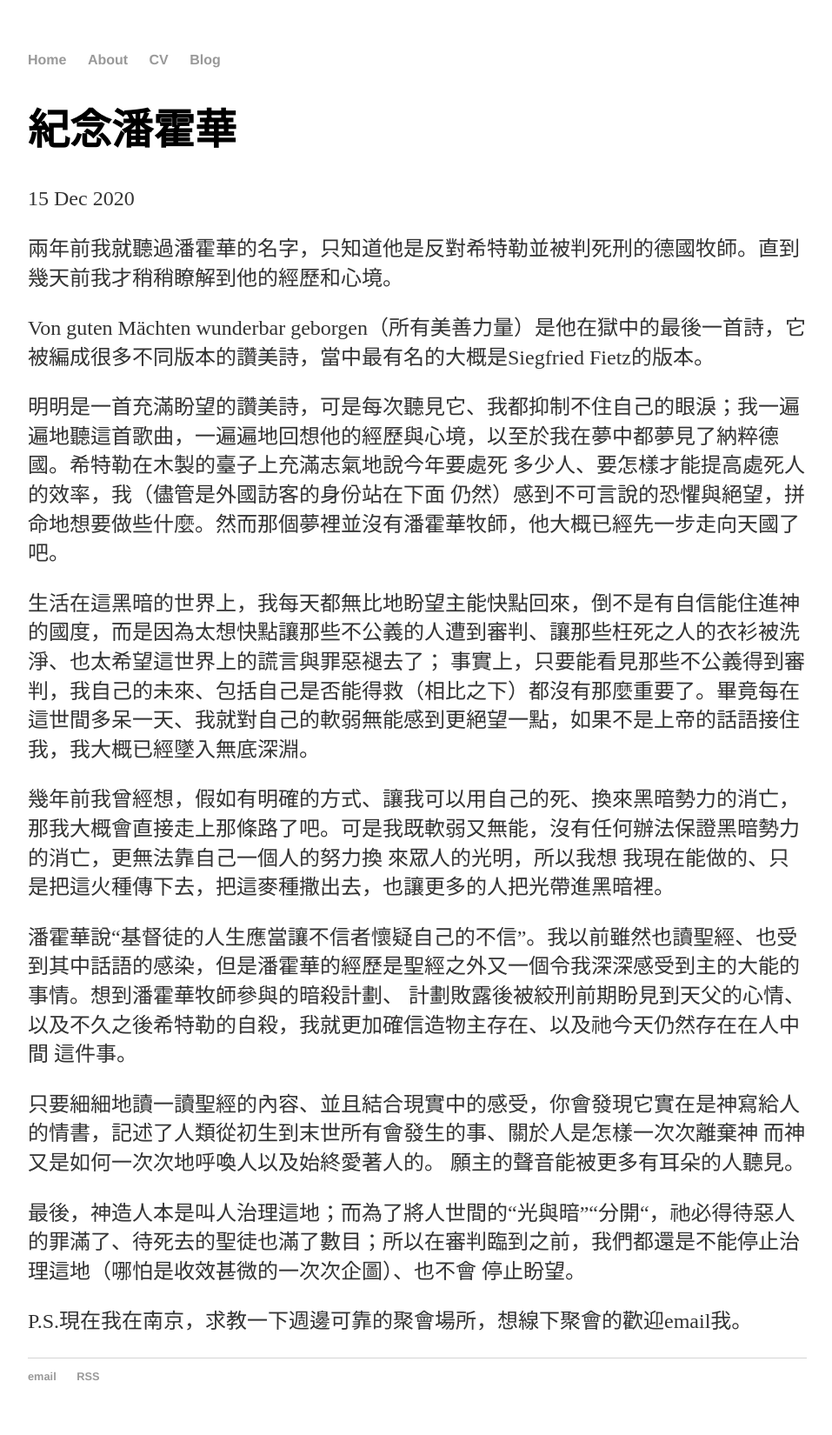
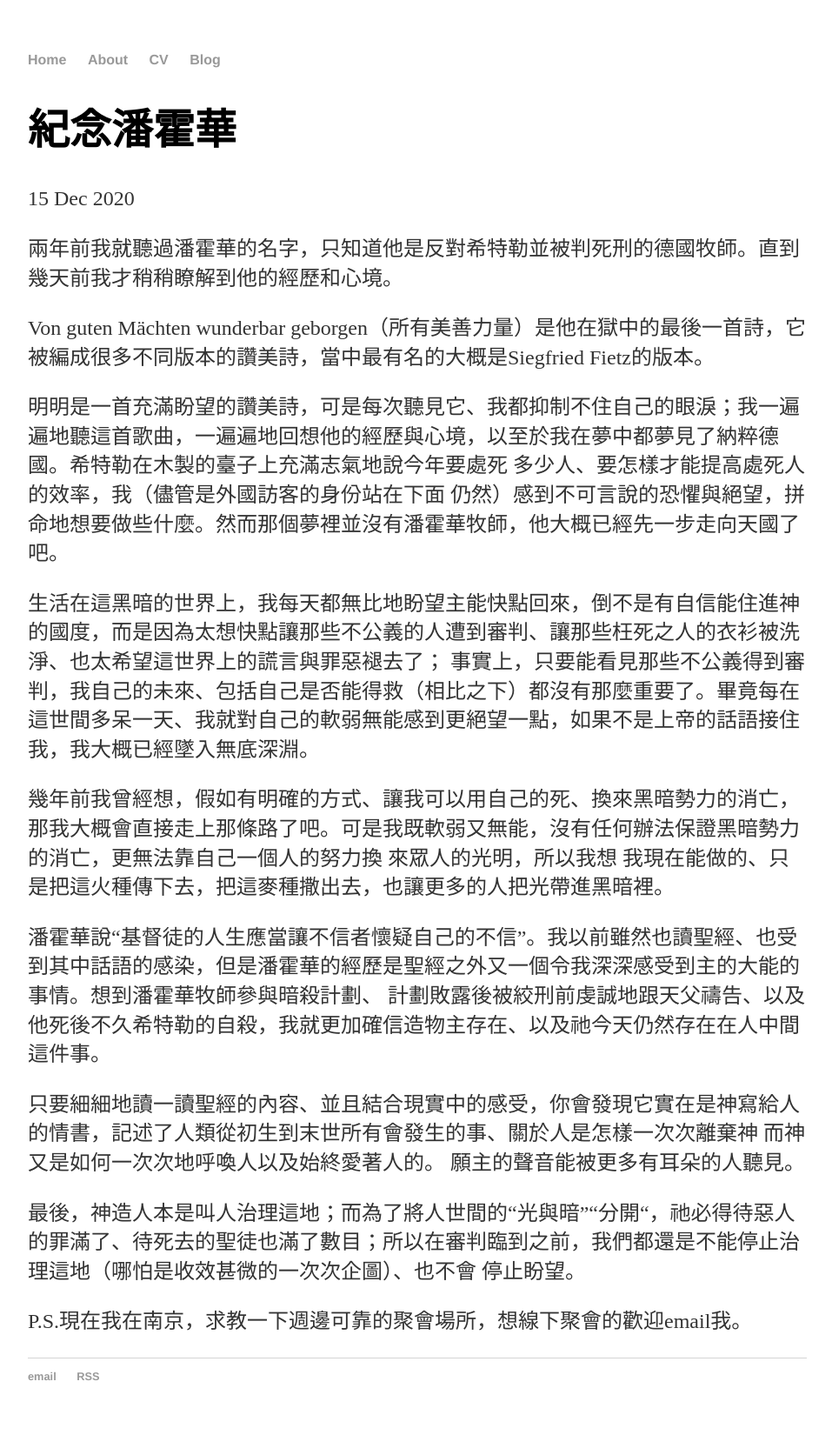
Before and after one commit to Ekove/ekove.github.io, a Jekyll site: the page built from _posts/2020-12-15-In_Memorial_of_Bonhoeffer.md, in a window 1280 px wide. Shown: the whole page at 87% size, without its empty margins (160-1117 px from the left). Built offline with Jekyll 4.4.1, drawn with Linux system fonts in a browser that asks for light colours.

Commit message:
Update 2020-12-15-In_Memorial_of_Bonhoeffer.md

```diff
--- a/_posts/2020-12-15-In_Memorial_of_Bonhoeffer.md
+++ b/_posts/2020-12-15-In_Memorial_of_Bonhoeffer.md
@@ -16,8 +16,8 @@ Von guten Mächten wunderbar geborgen（所有美善力量）是他在獄中的
 幾年前我曾經想，假如有明確的方式、讓我可以用自己的死、換來黑暗勢力的消亡，那我大概會直接走上那條路了吧。可是我既軟弱又無能，沒有任何辦法保證黑暗勢力的消亡，更無法靠自己一個人的努力換
 來眾人的光明，所以我想 我現在能做的、只是把這火種傳下去，把這麥種撒出去，也讓更多的人把光帶進黑暗裡。
 
-潘霍華說“基督徒的人生應當讓不信者懷疑自己的不信”。我以前雖然也讀聖經、也受到其中話語的感染，但是潘霍華的經歷是聖經之外又一個令我深深感受到主的大能的事情。想到潘霍華牧師參與的暗殺計劃、
-計劃敗露後被絞刑前期盼見到天父的心情、以及不久之後希特勒的自殺，我就更加確信造物主存在、以及祂今天仍然存在在人中間 這件事。
+潘霍華說“基督徒的人生應當讓不信者懷疑自己的不信”。我以前雖然也讀聖經、也受到其中話語的感染，但是潘霍華的經歷是聖經之外又一個令我深深感受到主的大能的事情。想到潘霍華牧師參與暗殺計劃、
+計劃敗露後被絞刑前虔誠地跟天父禱告、以及他死後不久希特勒的自殺，我就更加確信造物主存在、以及祂今天仍然存在在人中間 這件事。
 
 只要細細地讀一讀聖經的內容、並且結合現實中的感受，你會發現它實在是神寫給人的情書，記述了人類從初生到末世所有會發生的事、關於人是怎樣一次次離棄神 而神又是如何一次次地呼喚人以及始終愛著人的。
 願主的聲音能被更多有耳朵的人聽見。
```
